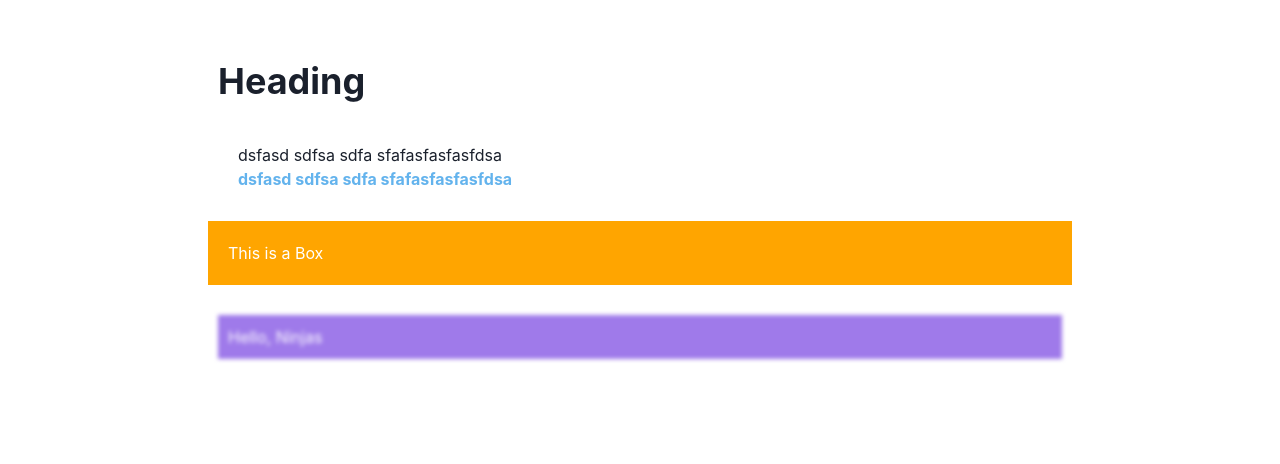
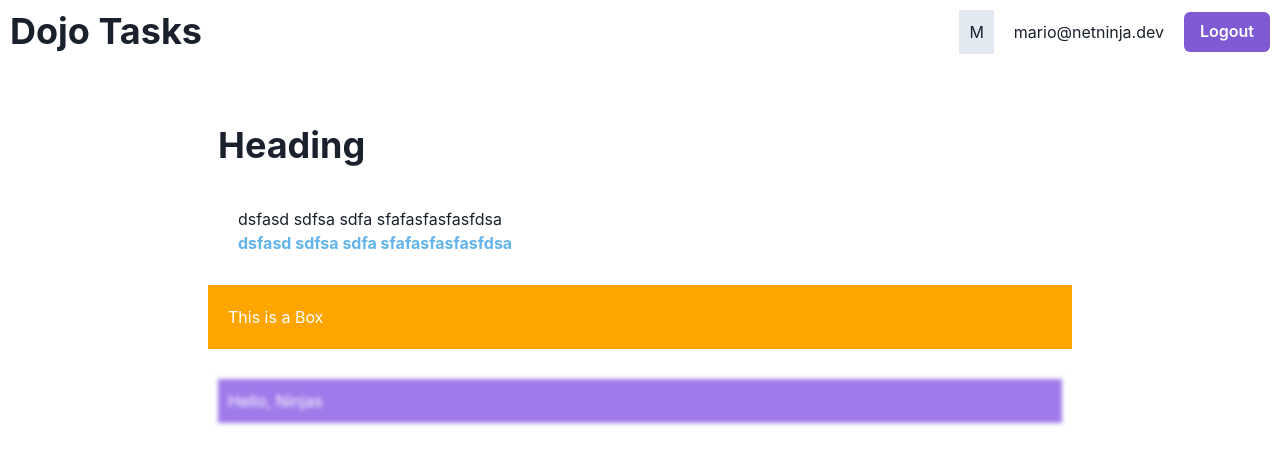
Before and after one commit to EduDD125/Chakra_UI_couser, a React (Vite) app: page / in a window 1280 px wide. Shown: the top 464 px of the page. Built offline with nearby package versions, Linux system fonts and the light colour scheme.

Commit message:
aula 3 curso Chakra UI: aprendendo a usar componete Flex, esquemas cores, etc

```diff
--- /dev/null
+++ b/src/components/navbar.jsx
@@ -0,0 +1,30 @@
+import { Box, Button, Flex, HStack, Heading, Spacer, Text } from "@chakra-ui/react";
+import React from "react";
+
+export default function Navbar() {
+    return (
+        <Flex as="nav" p="10px" alignItems="center">
+            <Heading as="h1">Dojo Tasks</Heading>
+
+            <Spacer/>
+
+            <HStack spacing="20px">
+                <Box bg="gray.200" p="10px">M</Box>
+                <Text>mario@netninja.dev</Text>
+                <Button colorScheme="purple">Logout</Button>
+            </HStack>
+
+        </Flex>
+
+
+        /*
+        <Flex bg="gray.200" justify="space-between"
+        wrap="wrap" gap="2">
+            <Box w="150px" h="50px" bg="red">1</Box>
+            <Box w="150px" h="50px" bg="blue">2</Box>
+            <Box w="150px" h="50px" flexGrow="1" bg="green">3</Box>
+            <Box w="150px" h="50px" flexGrow="2" bg="yellow">4</Box>
+        </Flex>
+        */
+    )
+}
--- a/src/layouts/RootLayout.jsx
+++ b/src/layouts/RootLayout.jsx
@@ -1,8 +1,10 @@
 import { Outlet } from "react-router-dom"
+import Navbar from "../components/navbar"
 
 export default function RootLayout() {
   return (
     <div>
+      <Navbar/>
       <Outlet />
     </div>
   )
```
